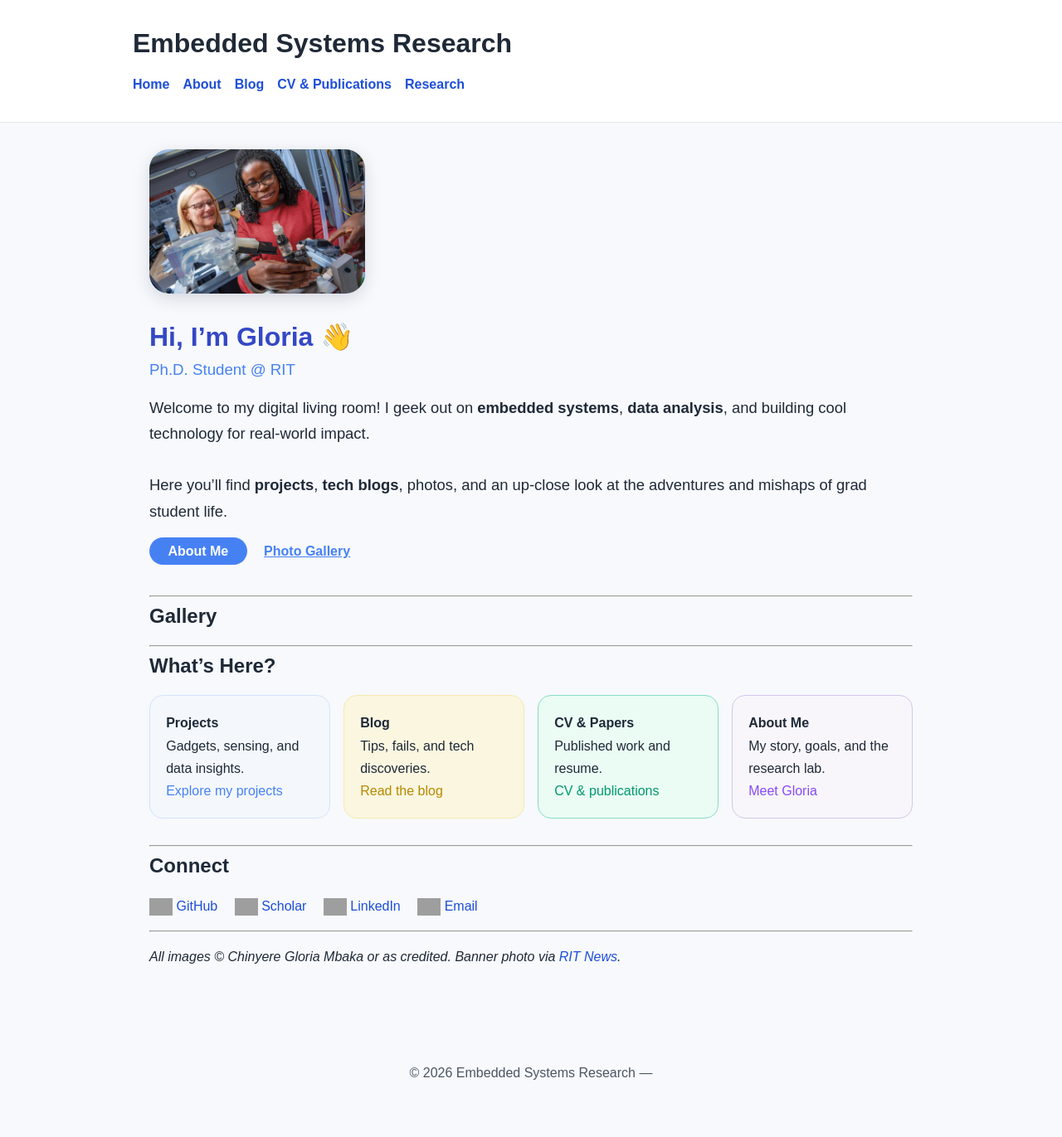
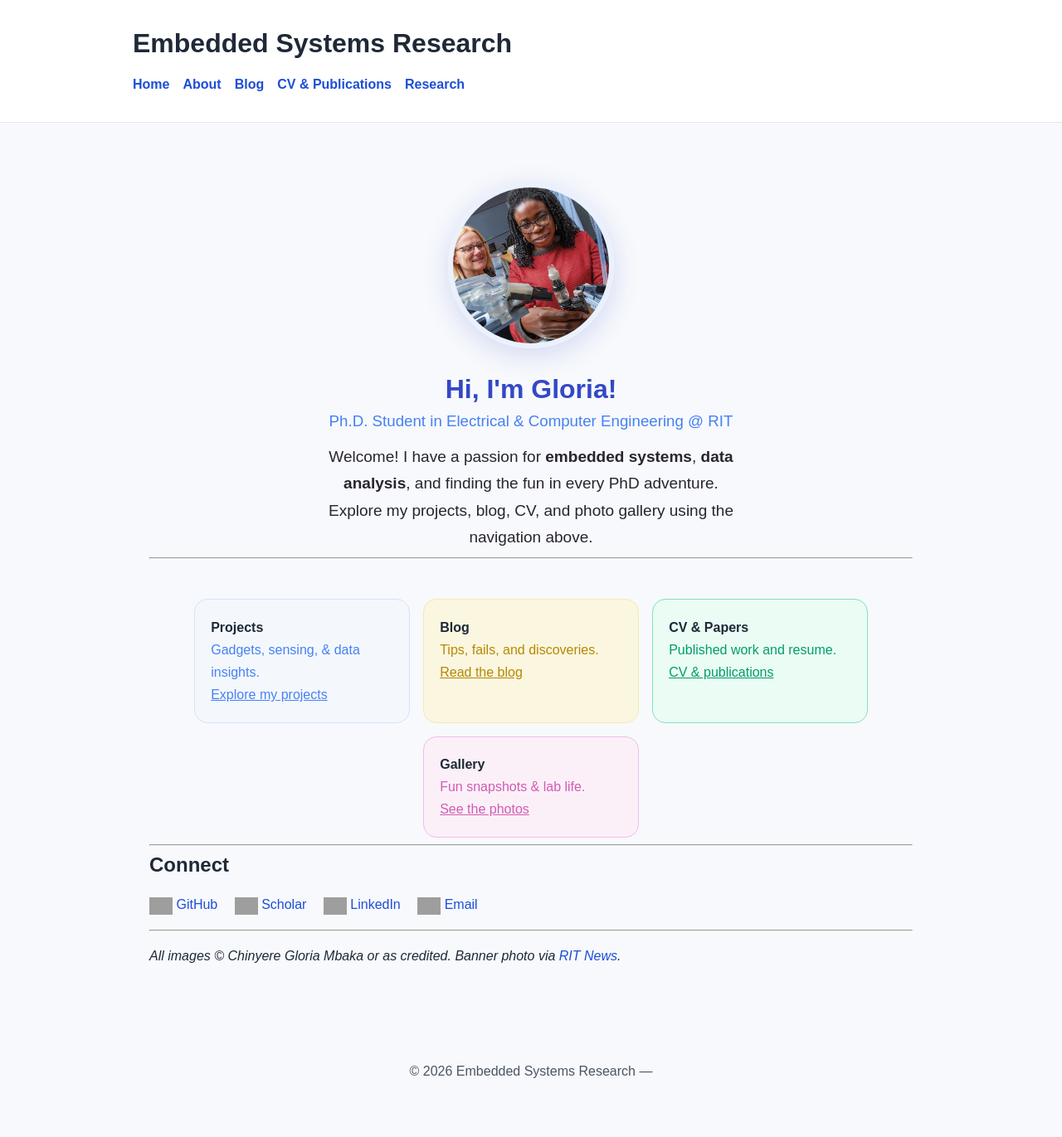
Before and after one commit to mbaglo/mbaglo.github.io, a Jekyll site: the page built from index.md, in a window 1280 px wide. Shown: the whole page at 83% size. Built offline with Jekyll 4.4.1, drawn with Linux system fonts in a browser that asks for light colours; grey boxes are pictures that could not be loaded.

Commit message:
Modern homepage: big centered hero image, no redundant hero buttons, cards for sections, Gallery as nav only.

```diff
--- a/index.md
+++ b/index.md
@@ -3,55 +3,40 @@ title: Home
 layout: default
 ---
 
-<div style="display: flex; align-items: center; gap: 2rem; flex-wrap: wrap; margin-bottom: 2.5rem;">
-  <img src="/assets/img/gloria_mbaka_rit.jpg" alt="Chinyere Gloria Mbaka at RIT" style="max-width: 260px; border-radius: 1.5rem; box-shadow: 0 6px 20px rgba(20,30,60,.15);">
-  <div>
-    <h1 style="margin-bottom: .5rem; color: #3448c5;">Hi, I’m Gloria 👋</h1>
-    <h3 style="margin-top: 0; margin-bottom: 1rem; color: #4681f4; font-weight:500;">
-      Ph.D. Student @ RIT
-    </h3>
-    <p style="font-size: 1.15rem; line-height:1.7;">
-      Welcome to my digital living room! I geek out on <b>embedded systems</b>, <b>data analysis</b>, and building cool technology for real-world impact.
-      <br><br>
-      Here you’ll find <b>projects</b>, <b>tech blogs</b>, photos, and an up-close look at the adventures and mishaps of grad student life.<br>
-    </p>
-    <div style="margin-top:1.2rem;">
-      <a href="/about/" style="background: #4681f4; color: white; padding: .5em 1.4em; border-radius: 30px; text-decoration: none; margin-right:1rem; font-weight: bold;">About Me</a>
-      <a href="#gallery" style="color: #4681f4; text-decoration: underline; font-weight: bold;">Photo Gallery</a>
-    </div>
-  </div>
+<div style="text-align: center; margin-top: 2.5rem;">
+  <img src="/assets/img/gloria_mbaka_rit.jpg" alt="Chinyere Gloria Mbaka at RIT"
+    style="width: 200px; max-width: 35vw; height: 200px; object-fit: cover; border-radius: 50%; box-shadow: 0 8px 32px rgba(52,72,197,.18); margin-bottom: 1.3rem; border: 6px solid #eaf1fd;">
+  <h1 style="margin-bottom: .4rem; color: #3448c5;">Hi, I'm Gloria!</h1>
+  <h3 style="margin-top: 0; margin-bottom: 1rem; color: #4681f4; font-weight:500;">
+    Ph.D. Student in Electrical & Computer Engineering @ RIT
+  </h3>
+  <p style="font-size: 1.19rem; line-height:1.7; color: #28262c; max-width: 500px; margin: 0 auto;">
+    Welcome! I have a passion for <b>embedded systems</b>, <b>data analysis</b>, and finding the fun in every PhD adventure. Explore my projects, blog, CV, and photo gallery using the navigation above.
+  </p>
 </div>
 
 ---
 
-## Gallery {#gallery}
-
-<!-- Gallery intentionally left empty until more photos are uploaded. Add new <figure> elements as you add more images! -->
-
----
-
-## What’s Here?
-
-<div style="display: flex; gap: 1rem; flex-wrap: wrap; margin-bottom:2rem;">
-  <div style="flex:1 0 180px; background: #f4f8fd; border-radius:1em; padding:1.2em; border:1.5px solid #d4e3fa;">
+<div style="display: flex; gap: 1rem; flex-wrap: wrap; justify-content: center; margin: 3rem 0 0 0;">
+  <div style="flex:1 1 220px; max-width:260px; background: #f4f8fd; border-radius:1em; padding:1.2em; border:1.5px solid #d4e3fa;">
     <b>Projects</b><br>
-    Gadgets, sensing, and data insights.<br>
-    <a href="/research/" style="color: #4681f4;">Explore my projects</a>
+    <span style="color:#4681f4">Gadgets, sensing, & data insights.</span><br>
+    <a href="/research/" style="color: #4681f4; text-decoration: underline;">Explore my projects</a>
   </div>
-  <div style="flex:1 0 180px; background: #faf6e0; border-radius:1em; padding:1.2em; border:1.5px solid #f5eab0;">
+  <div style="flex:1 1 220px; max-width:260px; background: #faf6e0; border-radius:1em; padding:1.2em; border:1.5px solid #f5eab0;">
     <b>Blog</b><br>
-    Tips, fails, and tech discoveries.<br>
-    <a href="/blog/" style="color: #b68900;">Read the blog</a>
+    <span style="color:#b68900">Tips, fails, and discoveries.</span><br>
+    <a href="/blog/" style="color: #b68900; text-decoration: underline;">Read the blog</a>
   </div>
-  <div style="flex:1 0 180px; background:#eafcf4; border-radius:1em; padding:1.2em; border:1.5px solid #87dec3;">
+  <div style="flex:1 1 220px; max-width:260px; background:#eafcf4; border-radius:1em; padding:1.2em; border:1.5px solid #87dec3;">
     <b>CV & Papers</b><br>
-    Published work and resume.<br>
-    <a href="/cv/" style="color: #00996c;">CV & publications</a>
+    <span style="color: #019d6a;">Published work and resume.</span><br>
+    <a href="/cv/" style="color: #019d6a; text-decoration: underline;">CV & publications</a>
   </div>
-  <div style="flex:1 0 180px; background:#f8f6fb; border-radius:1em; padding:1.2em; border:1.5px solid #d5c6eb;">
-    <b>About Me</b><br>
-    My story, goals, and the research lab.<br>
-    <a href="/about/" style="color:#874af7;">Meet Gloria</a>
+  <div style="flex:1 1 220px; max-width:260px; background:#fcf0f8; border-radius:1em; padding:1.2em; border:1.5px solid #efbee8;">
+    <b>Gallery</b><br>
+    <span style="color:#d05cb4;">Fun snapshots & lab life.</span><br>
+    <a href="/gallery/" style="color:#d05cb4; text-decoration: underline;">See the photos</a>
   </div>
 </div>
 
```
